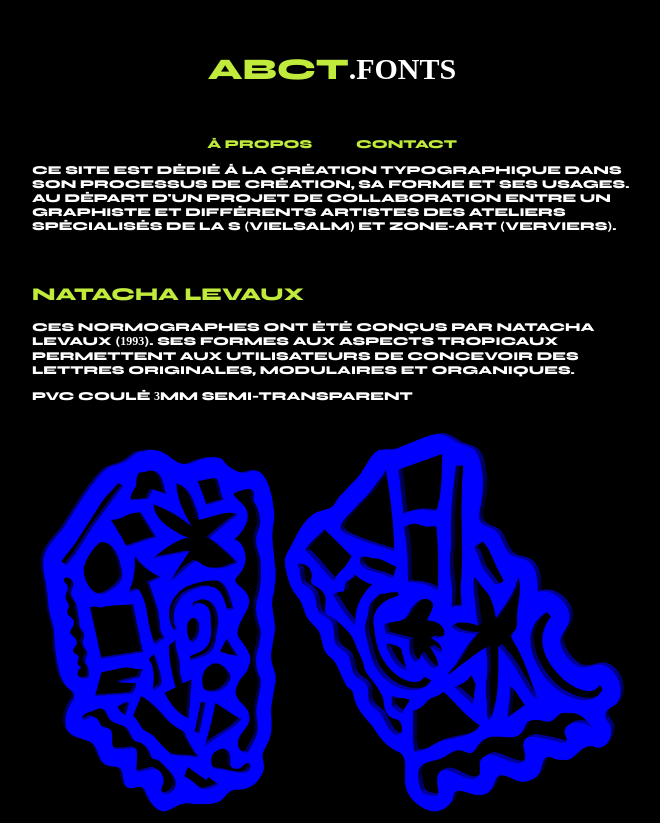
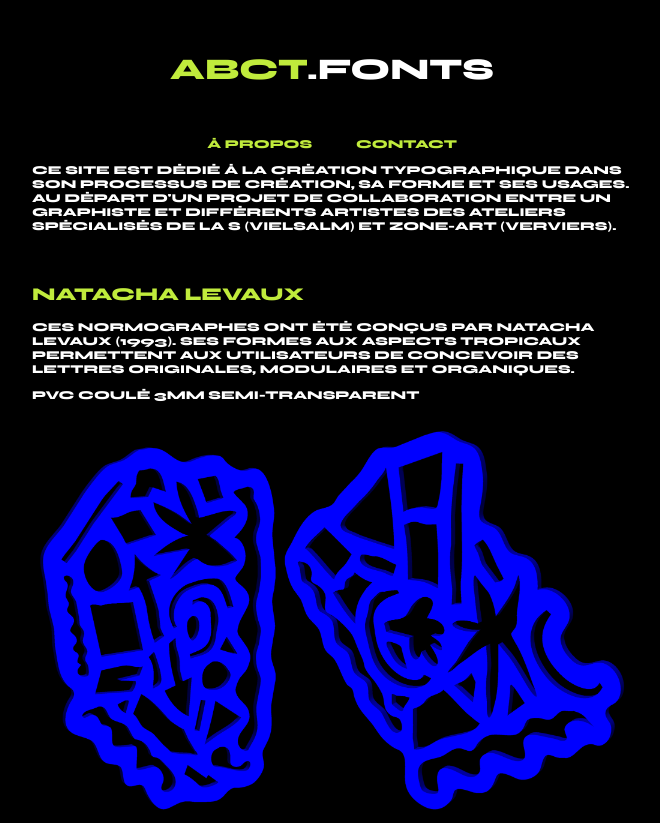
Before and after one commit to boblemarin/abctfonts.github.io, a plain HTML site: page index.html in a window 1280 px wide. Shown: the top 823 px of the page, without its empty margins (308-968 px from the left). Drawn offline with Linux system fonts and the light colour scheme.

Commit message:
cancel numbers mark

```diff
--- a/index.html
+++ b/index.html
@@ -28,9 +28,9 @@
 
       <section>
       <h1>Natacha Levaux</h1>
-      <p>Ces normographes ont été conçus par Natacha Levaux (<mark>1993</mark>).
+      <p>Ces normographes ont été conçus par Natacha Levaux (1993).
          Ses formes aux aspects tropicaux permettent aux utilisateurs de concevoir des lettres originales, modulaires et organiques.</p>
-      <p>pvc coulé <mark>3</mark>mm semi-transparent</p>
+      <p>pvc coulé 3mm semi-transparent</p>
       <img src="library/Normographe  ©Natacha Levaux.png" alt="Normographe  ©Natacha Levaux" title="Normographe  ©Natacha Levaux">
       <nav><a download href="#" onclick="downloadPDF(this)" target="index">acheter</a></nav>
       </section>
--- a/style.css
+++ b/style.css
@@ -11,7 +11,6 @@ img{width: 100%; display: block; margin-left: auto; margin-right: auto; margin-b
 section{margin-top: 50px;}
 footer{text-align: center; margin-top: 50px;}
 a mark{background-color: black; color: white;}
-mark{font-family: serif; font-weight: bolder; background-color: black; color: white;}
 nav{text-align: center;font-weight: bolder;}
 
 div{
```
